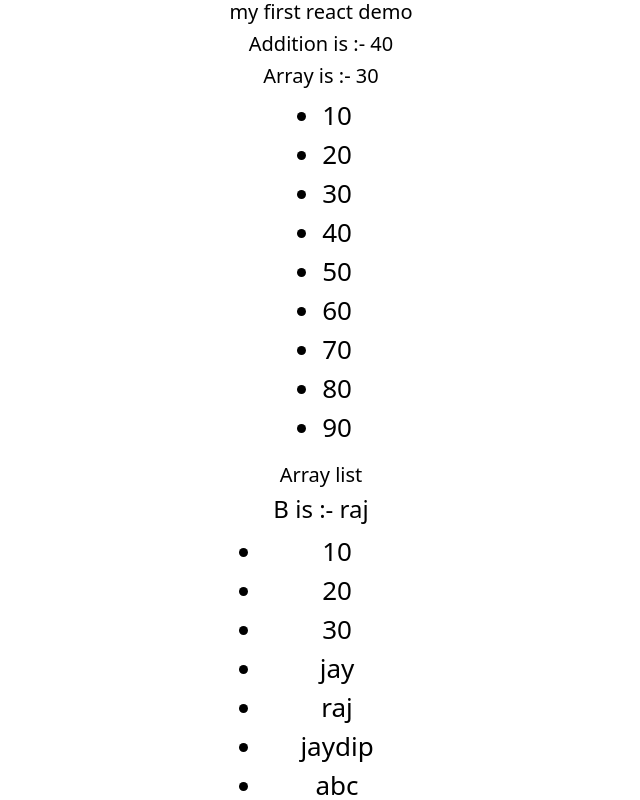
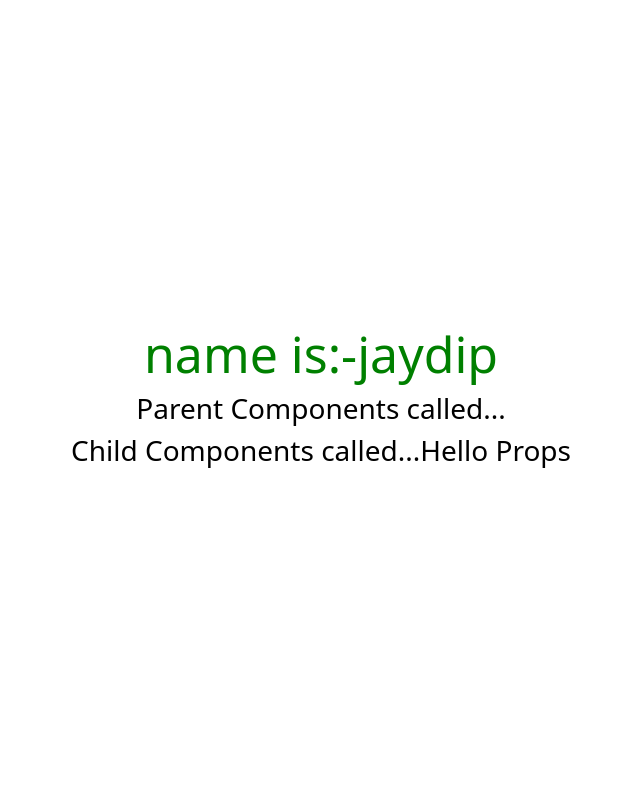
Before and after one commit to Jaydip1510/React_JS, a React (Create React App) app in the folder demo/: page / in a window 1280 px wide. Shown: the top 800 px of the page, without its empty margins (319-959 px from the left). Built offline with nearby package versions, Linux system fonts and the light colour scheme.

Commit message:
propscomponents

```diff
--- a/demo/src/App.js
+++ b/demo/src/App.js
@@ -8,6 +8,7 @@ import FormComponent from './components/Form';
 import SignIn from './components/Login';
 import TransferList from './components/Transferlist';
 import Folderjsx from './components/Folderjsx';
+import PropsExample from './components/Props';
 
 const add = ()=>{
   let a = 20;
@@ -25,18 +26,19 @@ let arr1 = arr.map((i)=>{
   return (
     <div className="App">
       <header className="App-header">
-         <h5>my first react demo</h5>
+         {/* <h5>my first react demo</h5>
         <h5>Addition is :- {add()}</h5>
         <h5>Array is :- {arr[2]}</h5>
         <ul>
           {arr1}
-        </ul>
+        </ul> */}
          {/* <Firstdemo />  */}
          {/* <FilterReduceFc />
          <FormComponent />  */}
-         <Classobject />
+         {/* <Classobject /> */}
          {/* <SignIn /> */}
         <Folderjsx />
+        <PropsExample />
         {/* <TransferList /> */}
       </header>
     </div>
--- /dev/null
+++ b/demo/src/components/Props.jsx
@@ -0,0 +1,14 @@
+import React from "react";
+import PropsChild from "./PropsChild";
+
+const PropsExample = () => {
+    const msg = "Hello Props"
+     return (
+        <div>
+            <h3>Parent Components called...</h3>
+            <PropsChild message={msg} />
+        </div>
+     )
+}
+
+export default PropsExample
--- /dev/null
+++ b/demo/src/components/PropsChild.jsx
@@ -0,0 +1,10 @@
+import React from "react";
+
+const PropsChild = (props) => {
+    return (
+        <div>
+             <h3>Child Components called...{props.message}</h3>
+        </div>
+    )
+}
+export default PropsChild
```
